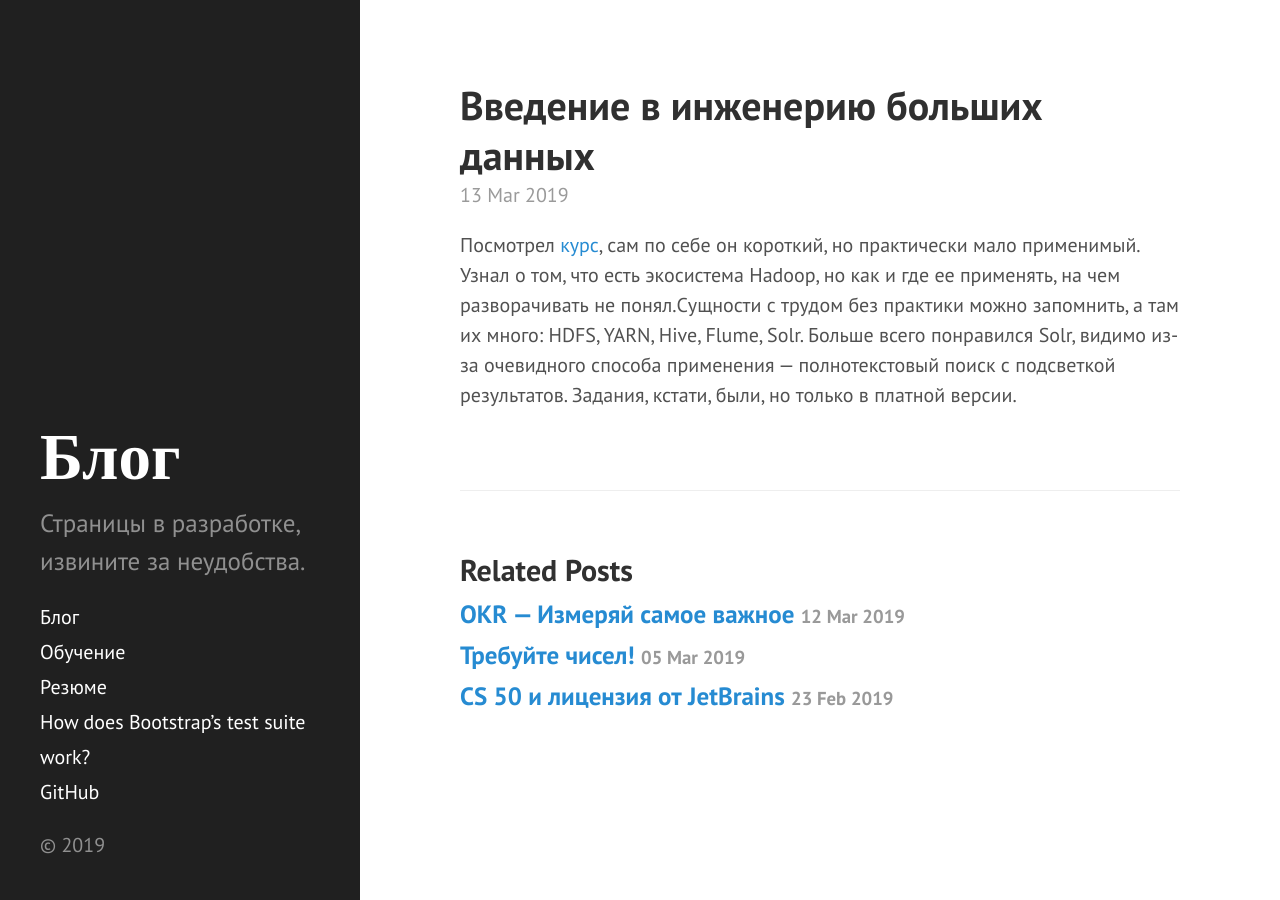
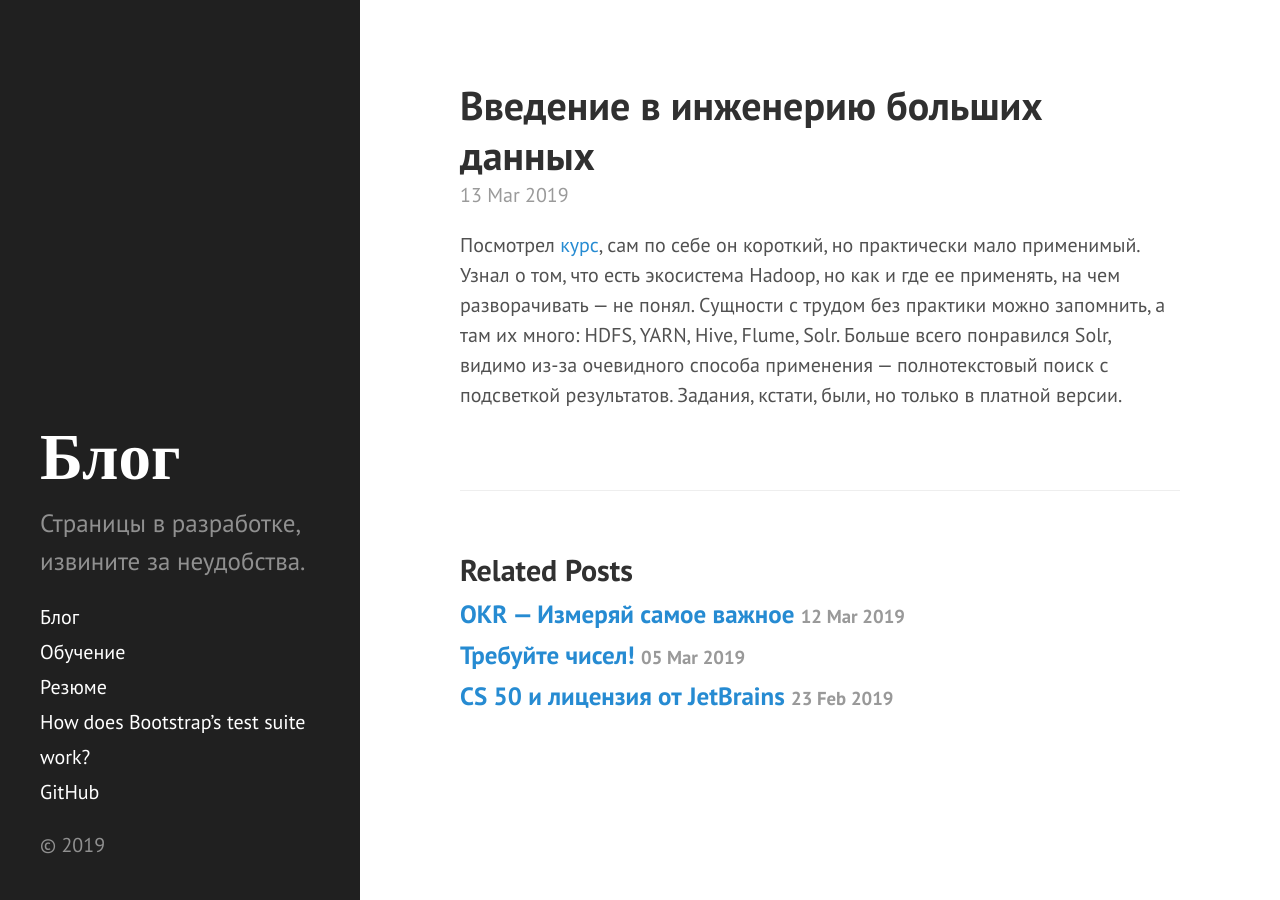
Before and after one commit to Drewleks/about-me, a Jekyll site: the page built from _posts/2019-03-13-hadoop.md, in a window 1280 px wide. Built offline with Jekyll 4.4.1, drawn with Linux system fonts in a browser that asks for light colours.

```diff
--- a/_posts/2019-03-13-hadoop.md
+++ b/_posts/2019-03-13-hadoop.md
@@ -3,5 +3,5 @@ layout: post
 title: Введение в инженерию больших данных
 ---
 
-Посмотрел [курс](https://openedu.ru/course/misis/ABD/), сам по себе он короткий, но практически мало применимый. Узнал о том, что есть экосистема Hadoop, но как и где ее применять, на чем разворачивать не понял.Сущности с трудом без практики можно запомнить, а там их много: HDFS, YARN, Hive, Flume, Solr.
+Посмотрел [курс](https://openedu.ru/course/misis/ABD/), сам по себе он короткий, но практически мало применимый. Узнал о том, что есть экосистема Hadoop, но как и где ее применять, на чем разворачивать — не понял. Сущности с трудом без практики можно запомнить, а там их много: HDFS, YARN, Hive, Flume, Solr.
 Больше всего понравился Solr, видимо из-за очевидного способа применения — полнотекстовый поиск с подсветкой результатов. Задания, кстати, были, но только в платной версии.
```
